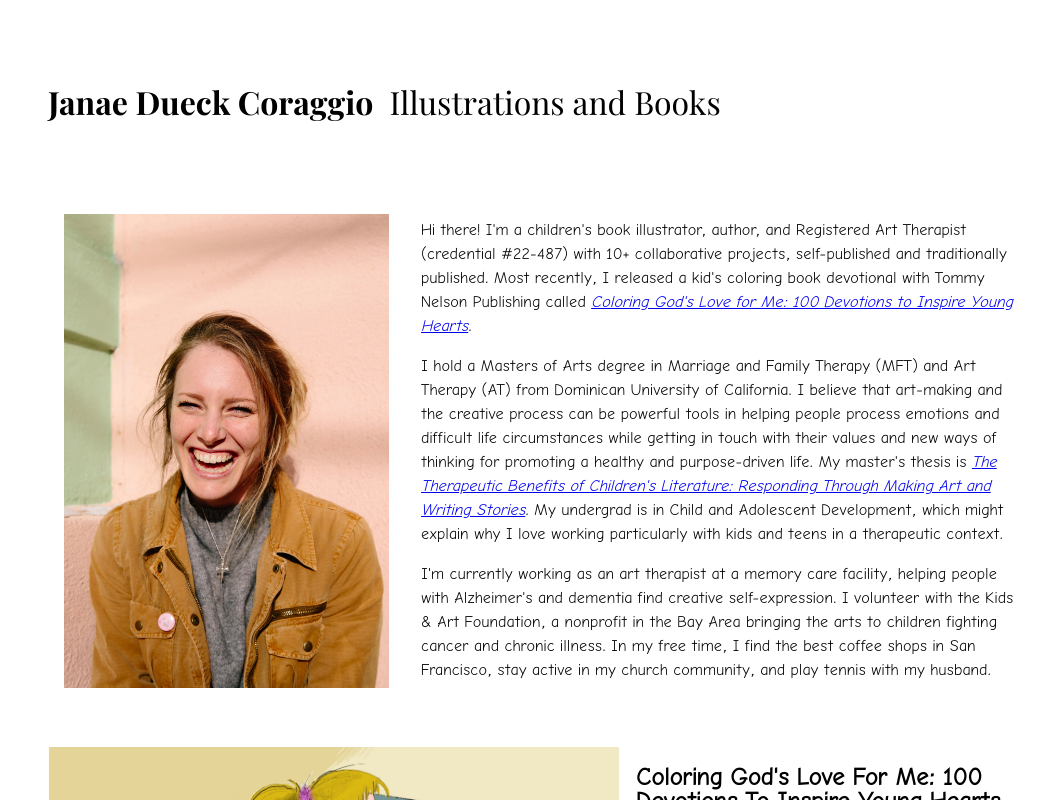
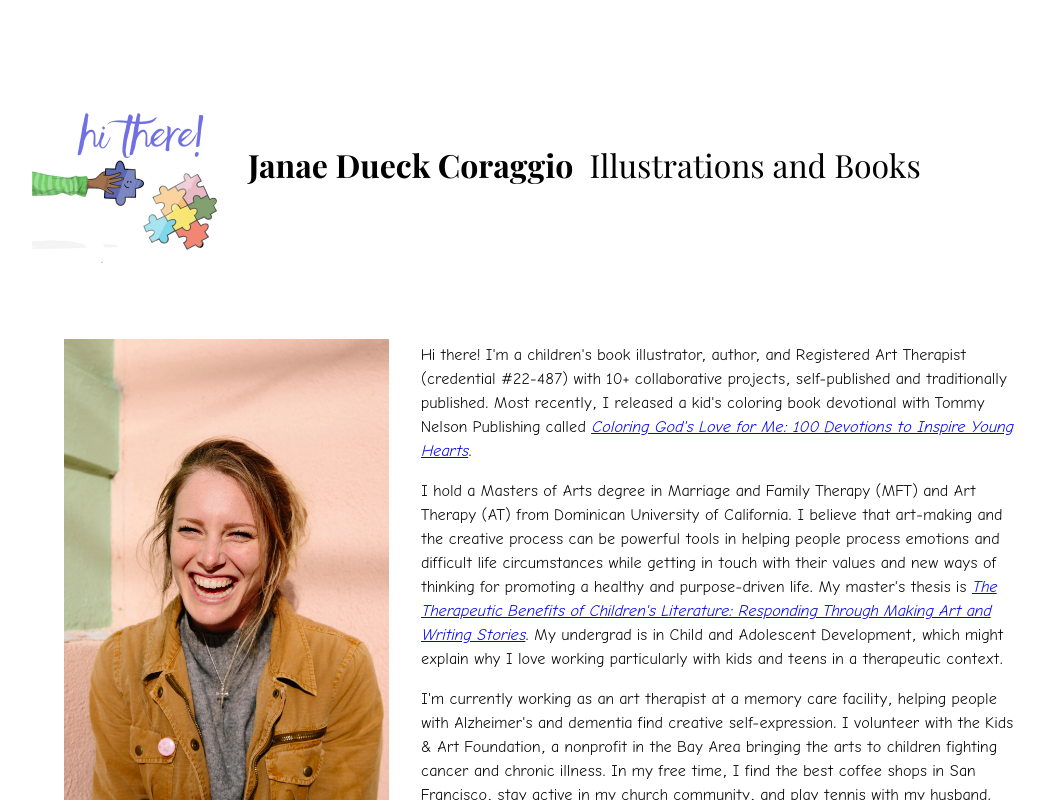
Before and after one commit to Chris-Coraggio/chris-coraggio.github.io, a React (Create React App) app: page / in a window 1280 px wide. Shown: the top 800 px of the page, without its empty margins (96-1141 px from the left). Built offline with nearby package versions, Linux system fonts and the light colour scheme.

Commit message:
add logo thing

```diff
--- a/src/components/Header.tsx
+++ b/src/components/Header.tsx
@@ -7,6 +7,7 @@ export const Header = () => {
     return (
         <>
             <div className="Header" style={{ flexDirection: isDesktop ? 'row' : 'column' }}>
+                <img height="200px" src={`${process.env.PUBLIC_URL}/illustrations/headerimagething.jpeg`} />
                     <p>
                         <span className="bold-i-guess">
                             Janae Dueck Coraggio
```
Also changed, not shown: public/illustrations/headerimagething.jpeg (added).
